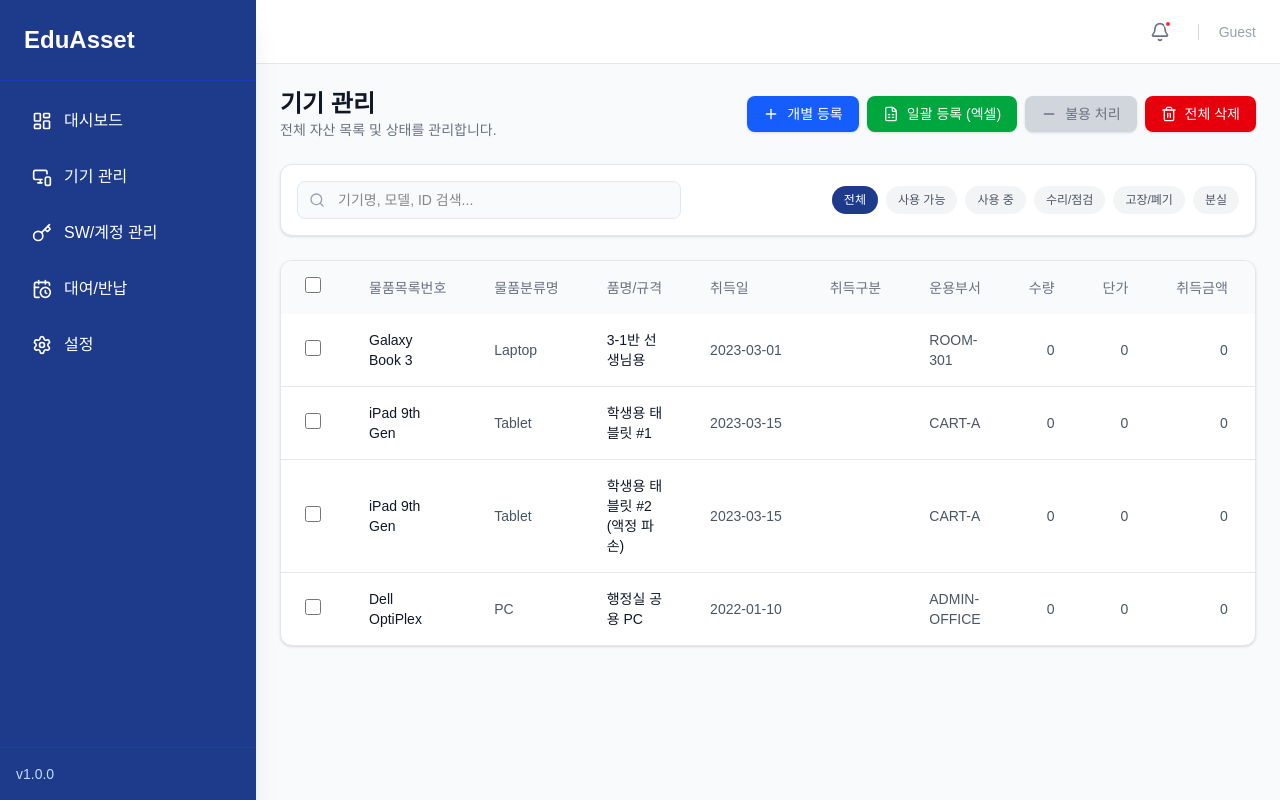
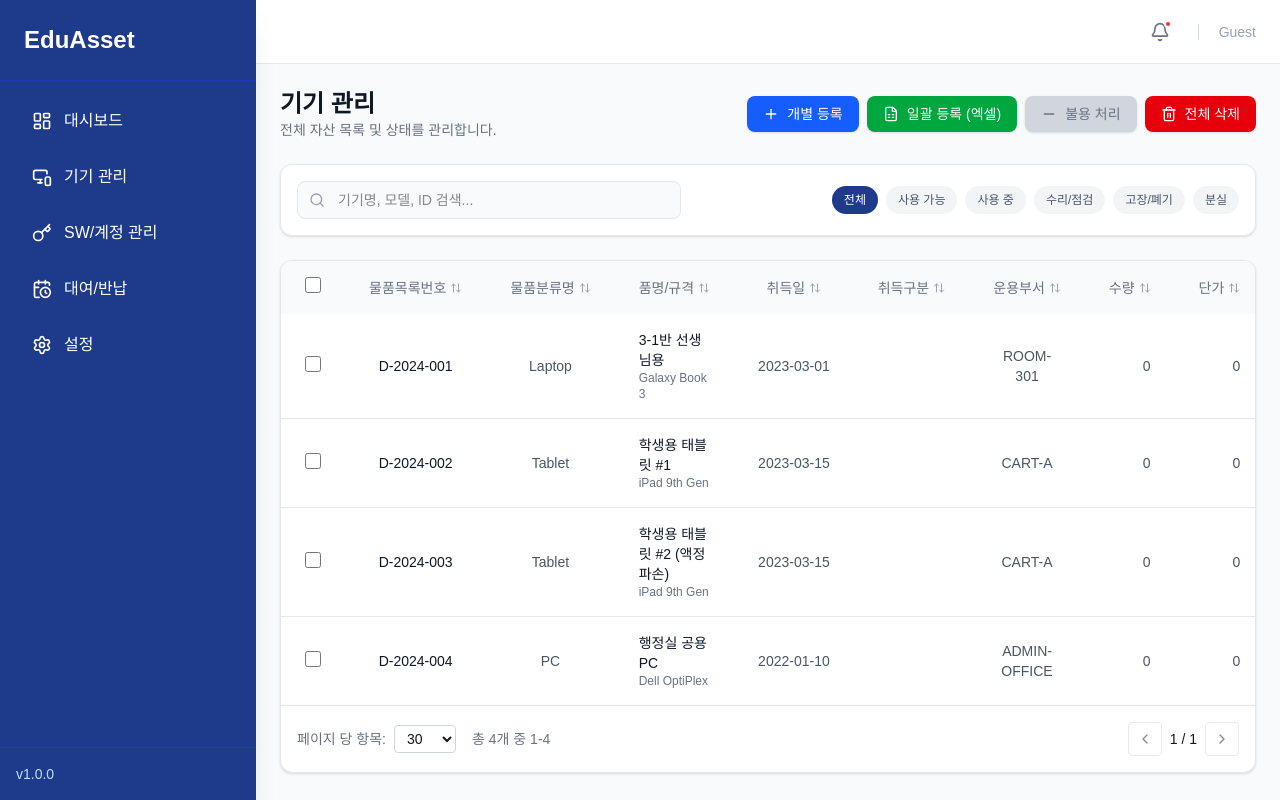
Before and after one commit to Esc-life/eduassetmaster, a Next.js app: page /devices in a window 1280 px wide. Built offline with nearby package versions, Linux system fonts and the light colour scheme; no server answers.

Commit message:
FEAT: Table sort, pagination, firebase delete all, UI improvements

```diff
--- a/app/devices/page.tsx
+++ b/app/devices/page.tsx
@@ -3,7 +3,7 @@
 import { useState, useEffect, useMemo } from 'react';
 import { fetchAssetData, registerBulkDevices, updateDevice, deleteDevice, deleteAllDevices, deleteBulkDevices, fetchMapConfiguration, setDevicesStatus } from '@/app/actions';
 import { Device, DeviceStatus, Location } from '@/types';
-import { Search, Filter, MoreHorizontal, Laptop, Tablet, Smartphone, Monitor, Loader2, FileSpreadsheet, Plus, Edit, Trash2, AlertTriangle, Minus } from 'lucide-react';
+import { Search, Filter, MoreHorizontal, Laptop, Tablet, Smartphone, Monitor, Loader2, FileSpreadsheet, Plus, Edit, Trash2, AlertTriangle, Minus, ArrowUpDown, ChevronLeft, ChevronRight } from 'lucide-react';
 import { BulkUploadModal } from '@/components/devices/BulkUploadModal';
 import { DeviceEditModal } from '@/components/devices/DeviceEditModal';
 import { DeleteConfirmModal } from '@/components/devices/DeleteConfirmModal';
@@ -114,8 +114,23 @@ export default function DevicesPage() {
         }
     };
 
-    const filteredDevices = useMemo(() => {
-        return devices.filter((device) => {
+    const [itemsPerPage, setItemsPerPage] = useState(30);
+    const [currentPage, setCurrentPage] = useState(1);
+    const [sortConfig, setSortConfig] = useState<{ key: keyof Device, direction: 'asc' | 'desc' } | null>(null);
+
+    const handleSort = (key: keyof Device) => {
+        let direction: 'asc' | 'desc' = 'asc';
+        if (sortConfig && sortConfig.key === key && sortConfig.direction === 'asc') {
+            direction = 'desc';
+        }
+        setSortConfig({ key, direction });
+    };
+
+    const sortedDevices = useMemo(() => {
+        let result = [...devices];
+
+        // 1. Filter
+        result = result.filter((device) => {
             const matchesStatus = filterStatus === 'All' || device.status === filterStatus;
             const searchLower = searchTerm.toLowerCase();
             const matchesSearch =
@@ -124,7 +139,36 @@ export default function DevicesPage() {
                 (device.id || '').toLowerCase().includes(searchLower);
             return matchesStatus && matchesSearch;
         });
-    }, [devices, filterStatus, searchTerm]);
+
+        // 2. Sort
+        if (sortConfig) {
+            result.sort((a, b) => {
+                const aValue = a[sortConfig.key] || '';
+                const bValue = b[sortConfig.key] || '';
+
+                // Handle numbers
+                const aNum = parseFloat(String(aValue).replace(/,/g, ''));
+                const bNum = parseFloat(String(bValue).replace(/,/g, ''));
+
+                if (!isNaN(aNum) && !isNaN(bNum)) {
+                    return sortConfig.direction === 'asc' ? aNum - bNum : bNum - aNum;
+                }
+
+                // Handle strings
+                if (aValue < bValue) return sortConfig.direction === 'asc' ? -1 : 1;
+                if (aValue > bValue) return sortConfig.direction === 'asc' ? 1 : -1;
+                return 0;
+            });
+        }
+        return result;
+    }, [devices, filterStatus, searchTerm, sortConfig]);
+
+    const paginatedDevices = useMemo(() => {
+        const startIndex = (currentPage - 1) * itemsPerPage;
+        return sortedDevices.slice(startIndex, startIndex + itemsPerPage);
+    }, [sortedDevices, currentPage, itemsPerPage]);
+
+    const totalPages = Math.ceil(sortedDevices.length / itemsPerPage);
 
     const formatNumber = (value: number | string | undefined) => {
         if (!value) return '0';
@@ -293,23 +337,36 @@ export default function DevicesPage() {
                                 <th className="px-6 py-4 w-12 text-center">
                                     <input
                                         type="checkbox"
-                                        checked={selectedDevices.length === filteredDevices.length && filteredDevices.length > 0}
+                                        checked={selectedDevices.length === sortedDevices.length && sortedDevices.length > 0}
                                         onChange={toggleSelectAll}
                                         className="w-4 h-4 rounded border-gray-300 dark:border-gray-600 text-blue-600 focus:ring-2 focus:ring-blue-500 dark:bg-gray-800 cursor-pointer"
                                     />
                                 </th>
-                                <th className="px-6 py-4 font-medium whitespace-nowrap">물품목록번호</th>
-                                <th className="px-6 py-4 font-medium whitespace-nowrap">물품분류명</th>
-                                <th className="px-6 py-4 font-medium whitespace-nowrap">품명/규격</th>
-                                <th className="px-6 py-4 font-medium whitespace-nowrap">취득일</th>
-                                <th className="px-6 py-4 font-medium whitespace-nowrap">취득구분</th>
-                                <th className="px-6 py-4 font-medium whitespace-nowrap">운용부서</th>
-                                <th className="px-6 py-4 font-medium whitespace-nowrap">수량</th>
-                                <th className="px-6 py-4 font-medium whitespace-nowrap">단가</th>
-                                <th className="px-6 py-4 font-medium whitespace-nowrap">취득금액</th>
-                                <th className="px-6 py-4 font-medium whitespace-nowrap">내용연수 중 변경</th>
-                                <th className="px-6 py-4 font-medium whitespace-nowrap">설치장소</th>
-                                <th className="px-6 py-4 font-medium whitespace-nowrap text-right">관리</th>
+                                {[
+                                    { key: 'id', label: '물품목록번호', align: 'center' },
+                                    { key: 'category', label: '물품분류명', align: 'center' },
+                                    { key: 'name', label: '품명/규격', align: 'left' },
+                                    { key: 'purchaseDate', label: '취득일', align: 'center' },
+                                    { key: 'acquisitionDivision', label: '취득구분', align: 'center' },
+                                    { key: 'groupId', label: '운용부서', align: 'center' },
+                                    { key: 'quantity', label: '수량', align: 'right' },
+                                    { key: 'unitPrice', label: '단가', align: 'right' },
+                                    { key: 'totalAmount', label: '취득금액', align: 'right' },
+                                    { key: 'serviceLifeChange', label: '내용연수', align: 'center' },
+                                    { key: 'installLocation', label: '설치장소', align: 'left' },
+                                ].map((col) => (
+                                    <th
+                                        key={col.key}
+                                        className={`px-6 py-4 font-medium whitespace-nowrap cursor-pointer hover:bg-gray-100 dark:hover:bg-gray-700 transition-colors text-${col.align}`}
+                                        onClick={() => handleSort(col.key as keyof Device)}
+                                    >
+                                        <div className={`flex items-center gap-1 ${col.align === 'center' ? 'justify-center' : col.align === 'right' ? 'justify-end' : 'justify-start'}`}>
+                                            {col.label}
+                                            <ArrowUpDown className="w-3 h-3 text-gray-400" />
+                                        </div>
+                                    </th>
+                                ))}
+                                <th className="px-6 py-4 font-medium whitespace-nowrap text-center">관리</th>
                             </tr>
                         </thead>
                         <tbody className="divide-y divide-gray-200 dark:divide-gray-800">
@@ -324,9 +381,9 @@ export default function DevicesPage() {
                                 </tr>
                             ) : (
                                 <>
-                                    {filteredDevices.map((device) => (
+                                    {paginatedDevices.map((device) => (
                                         <tr key={device.id} className="hover:bg-gray-50 dark:hover:bg-gray-800/50 transition-colors group">
-                                            <td className="px-6 py-4">
+                                            <td className="px-6 py-4 text-center">
                                                 <input
                                                     type="checkbox"
                                                     checked={selectedDevices.includes(device.id)}
@@ -334,19 +391,22 @@ export default function DevicesPage() {
                                                     className="w-4 h-4 rounded border-gray-300 dark:border-gray-600 text-blue-600 focus:ring-2 focus:ring-blue-500 dark:bg-gray-800 cursor-pointer"
                                                 />
                                             </td>
-                                            <td className="px-6 py-4 text-gray-900 dark:text-white font-medium">{device.model}</td>
-                                            <td className="px-6 py-4 text-gray-600 dark:text-gray-300">{device.category}</td>
-                                            <td className="px-6 py-4 text-gray-900 dark:text-white">{device.name}</td>
-                                            <td className="px-6 py-4 text-gray-600 dark:text-gray-300 whitespace-nowrap">{device.purchaseDate}</td>
-                                            <td className="px-6 py-4 text-gray-600 dark:text-gray-300">{device.acquisitionDivision}</td>
-                                            <td className="px-6 py-4 text-gray-600 dark:text-gray-300">{device.groupId}</td>
+                                            <td className="px-6 py-4 text-gray-900 dark:text-white font-medium text-center">{device.id}</td>
+                                            <td className="px-6 py-4 text-gray-600 dark:text-gray-300 text-center">{device.category}</td>
+                                            <td className="px-6 py-4 text-gray-900 dark:text-white text-left">
+                                                <div className="font-medium">{device.name}</div>
+                                                <div className="text-xs text-gray-500">{device.model}</div>
+                                            </td>
+                                            <td className="px-6 py-4 text-gray-600 dark:text-gray-300 whitespace-nowrap text-center">{device.purchaseDate}</td>
+                                            <td className="px-6 py-4 text-gray-600 dark:text-gray-300 text-center">{device.acquisitionDivision}</td>
+                                            <td className="px-6 py-4 text-gray-600 dark:text-gray-300 text-center">{device.groupId}</td>
                                             <td className="px-6 py-4 text-gray-600 dark:text-gray-300 text-right">{formatNumber(device.quantity)}</td>
                                             <td className="px-6 py-4 text-gray-600 dark:text-gray-300 text-right">{formatNumber(device.unitPrice)}</td>
                                             <td className="px-6 py-4 text-gray-600 dark:text-gray-300 text-right">{formatNumber(device.totalAmount)}</td>
-                                            <td className="px-6 py-4 text-gray-600 dark:text-gray-300">{device.serviceLifeChange}</td>
-                                            <td className="px-6 py-4 text-gray-600 dark:text-gray-300">{device.installLocation}</td>
-                                            <td className="px-6 py-4 text-right relative">
-                                                <div className="flex items-center justify-end gap-2 opacity-0 group-hover:opacity-100 transition-opacity">
+                                            <td className="px-6 py-4 text-gray-600 dark:text-gray-300 text-center">{device.serviceLifeChange}</td>
+                                            <td className="px-6 py-4 text-gray-600 dark:text-gray-300 text-left">{device.installLocation}</td>
+                                            <td className="px-6 py-4 text-center relative">
+                                                <div className="flex items-center justify-center gap-2 opacity-30 group-hover:opacity-100 transition-opacity">
                                                     <button
                                                         onClick={() => setEditDevice(device)}
                                                         className="cursor-pointer p-1.5 text-blue-600 hover:bg-blue-50 dark:hover:bg-blue-900/20 rounded-lg transition-colors"
@@ -365,10 +425,10 @@ export default function DevicesPage() {
                                             </td>
                                         </tr>
                                     ))}
-                                    {filteredDevices.length === 0 && (
+                                    {paginatedDevices.length === 0 && (
                                         <tr>
-                                            <td colSpan={7} className="px-6 py-12 text-center text-gray-500 dark:text-gray-400">
-                                                등록된 기기가 없습니다. '일괄 등록' 버튼을 눌러 데이터를 추가해보세요!
+                                            <td colSpan={13} className="px-6 py-12 text-center text-gray-500 dark:text-gray-400">
+                                                데이터가 없습니다.
                                             </td>
                                         </tr>
                                     )}
@@ -377,6 +437,51 @@ export default function DevicesPage() {
                         </tbody>
                     </table>
                 </div>
+                {/* Pagination Controls */}
+                {sortedDevices.length > 0 && (
+                    <div className="flex items-center justify-between p-4 border-t border-gray-200 dark:border-gray-800 bg-white dark:bg-gray-900 rounded-b-xl shadow-sm">
+                        <div className="flex items-center gap-2">
+                            <span className="text-sm text-gray-500">페이지 당 항목:</span>
+                            <select
+                                value={itemsPerPage}
+                                onChange={(e) => {
+                                    setItemsPerPage(Number(e.target.value));
+                                    setCurrentPage(1);
+                                }}
+                                className="text-sm border border-gray-300 rounded px-2 py-1 bg-white dark:bg-gray-800 dark:border-gray-700 focus:outline-none focus:ring-2 focus:ring-blue-500"
+                            >
+                                <option value={30}>30</option>
+                                <option value={50}>50</option>
+                                <option value={70}>70</option>
+                                <option value={100}>100</option>
+                            </select>
+                            <span className="text-sm text-gray-500 ml-2">
+                                총 {sortedDevices.length}개 중 {(currentPage - 1) * itemsPerPage + 1}-
+                                {Math.min(currentPage * itemsPerPage, sortedDevices.length)}
+                            </span>
+                        </div>
+
+                        <div className="flex items-center gap-2">
+                            <button
+                                onClick={() => setCurrentPage((p) => Math.max(1, p - 1))}
+                                disabled={currentPage === 1}
+                                className="p-2 border border-gray-300 rounded hover:bg-gray-100 disabled:opacity-50 disabled:cursor-not-allowed dark:border-gray-700 dark:hover:bg-gray-800 transition-colors"
+                            >
+                                <ChevronLeft className="w-4 h-4" />
+                            </button>
+                            <span className="text-sm">
+                                {currentPage} / {totalPages}
+                            </span>
+                            <button
+                                onClick={() => setCurrentPage((p) => Math.min(totalPages, p + 1))}
+                                disabled={currentPage === totalPages}
+                                className="p-2 border border-gray-300 rounded hover:bg-gray-100 disabled:opacity-50 disabled:cursor-not-allowed dark:border-gray-700 dark:hover:bg-gray-800 transition-colors"
+                            >
+                                <ChevronRight className="w-4 h-4" />
+                            </button>
+                        </div>
+                    </div>
+                )}
             </div>
         </div >
     );
--- a/components/devices/BulkUploadModal.tsx
+++ b/components/devices/BulkUploadModal.tsx
@@ -28,7 +28,7 @@ const TARGET_FIELDS = [
     { key: 'quantity', label: '수량', required: false },
     { key: 'unitPrice', label: '단가', required: false },
     { key: 'totalAmount', label: '취득금액', required: false },
-    { key: 'serviceLifeChange', label: '내용연수 중 변경', required: false },
+    { key: 'serviceLifeChange', label: '내용연수', required: false },
     { key: 'installLocation', label: '설치장소', required: false },
 ];
 
```
Also changed, not shown: app/actions.ts (+7 -1 lines), app/firebase-actions.ts (+35 -0 lines).
